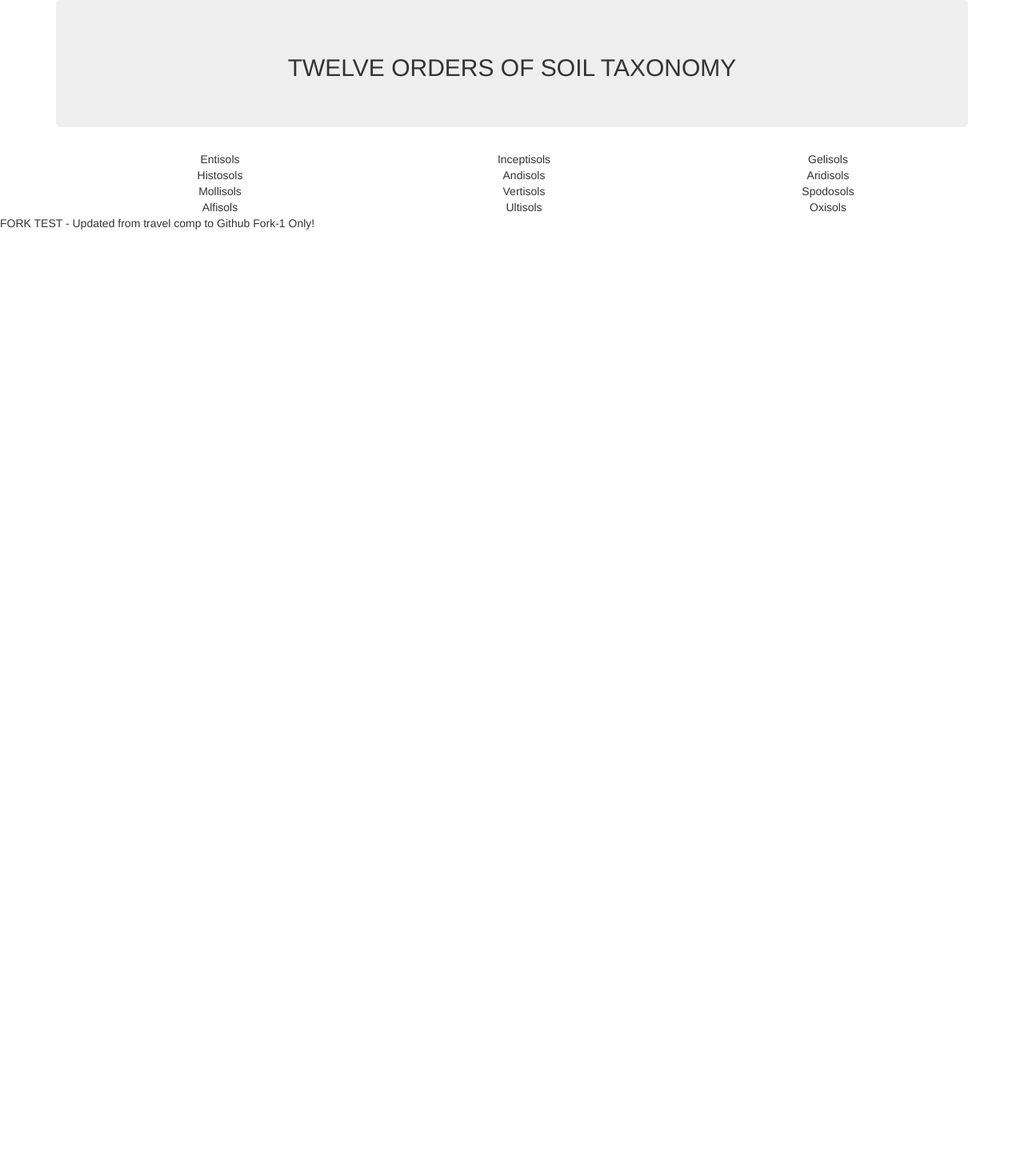
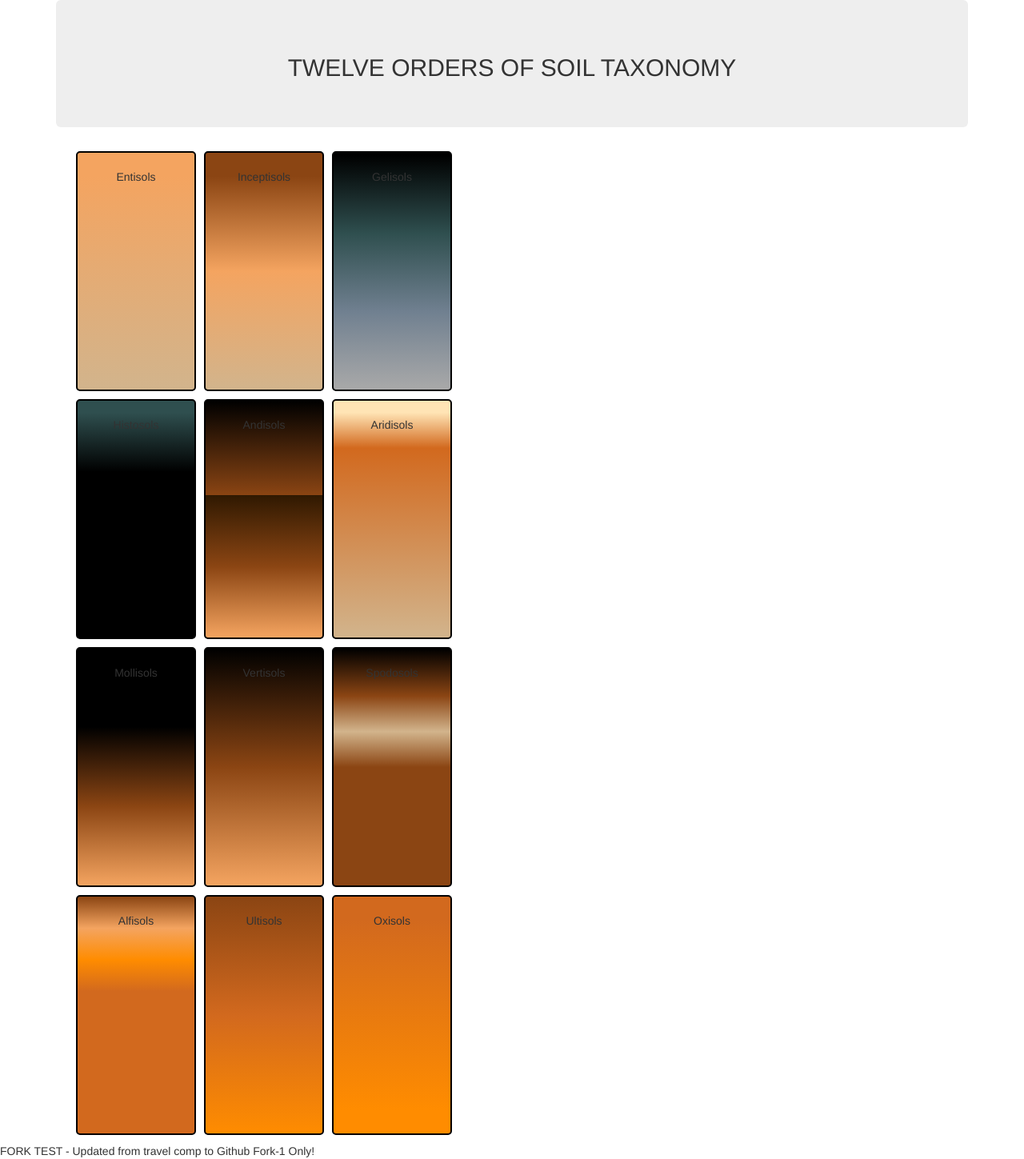
Before and after one commit to planetirf/xsite, a Django app: a page that uses mysite2/soils/templates/soils/soil_view.html in a window 1280 px wide. Shown: the whole page at 80% size. Before the commit the page ends 287 px from the top, so only its background shows below. Run offline with Django 3.2, Linux system fonts and the light colour scheme; some libraries are stand-ins or nearby versions.

Commit message:
html mockup w/ orders.css

```diff
--- a/mysite2/soils/templates/soils/soil_view.html
+++ b/mysite2/soils/templates/soils/soil_view.html
@@ -8,7 +8,52 @@
 <script src="https://maxcdn.bootstrapcdn.com/bootstrap/3.3.5/js/bootstrap.min.js"></script>
 </head>
 
-
+<style>
+ .order {
+   border-radius: 5px;
+   border: 2px solid #000;
+   padding: 20px;
+   width: 150px;
+   height: 300px;
+   margin: 0 0 10px 10px;
+ }
+ #Entisols {
+   background: linear-gradient(sandybrown 10%, tan);
+ }
+ #Inceptisols {
+   background: linear-gradient(saddlebrown 10%, sandybrown 50%, tan);
+ }
+ #Gelisols {
+   background: linear-gradient(black 1%, darkslategray, slategray, darkgrey);
+ }
+ #Histosols {
+   background: linear-gradient(darkslategray 5%, black 30%);
+ }
+ #Andisols {
+   background: linear-gradient(black, saddlebrown 40%, rgb(48, 25, 1) 20px, saddlebrown, sandybrown);
+ }
+ #Aridisols {
+   background: linear-gradient(moccasin 5%, chocolate 20%, tan);
+ }
+ #Mollisols {
+   background: linear-gradient(black 33%, saddlebrown, sandybrown);
+ }
+ #Vertisols {
+   background: linear-gradient(black, saddlebrown, sandybrown);
+ }
+ #Spodosols {
+   background: linear-gradient(black, saddlebrown 20%, tan, saddlebrown 50%);
+ }
+ #Alfisols {
+   background: linear-gradient(saddlebrown, sandybrown, darkorange, chocolate 40%);
+ }
+ #Ultisols {
+   background: linear-gradient(saddlebrown, chocolate, darkorange);
+ }
+ #Oxisols {
+   background: linear-gradient(chocolate 10%, darkorange 90%);
+ }
+</style>
 
 
 <section class="container">
@@ -16,47 +61,47 @@
 <h2> TWELVE ORDERS OF SOIL TAXONOMY </h2>
   </div>
   <div class="container text-center" id="firstrow">
-  <div class=" col-sm-4">
+  <div class="order col-sm-4" id='Entisols'>
     Entisols
   </div>
-  <div class=" col-sm-4">
+  <div class="order col-sm-4" id='Inceptisols'>
     Inceptisols
   </div>
-  <div class=" col-sm-4">
+  <div class="order col-sm-4" id='Gelisols'>
     Gelisols
   </div>
 </div>
 <div class="container text-center" id="secondrow">
-<div class=" col-sm-4">
+<div class="order col-sm-4" id='Histosols'>
   Histosols
 </div>
-<div class=" col-sm-4">
+<div class="order col-sm-4" id='Andisols'>
   Andisols
 </div>
-<div class=" col-sm-4">
+<div class="order col-sm-4" id='Aridisols'>
   Aridisols
 </div>
 </div>
 <div class="container text-center" id="thirdrow">
-<div class=" col-sm-4">
+<div class="order col-sm-4" id='Mollisols'>
   Mollisols
 </div>
-<div class=" col-sm-4">
+<div class="order col-sm-4"f id='Vertisols'>
   Vertisols
 </div>
-<div class=" col-sm-4">
+<div class="order col-sm-4" id='Spodosols'>
   Spodosols
 
 </div>
 </div>
 <div class="container text-center" id="fourthrow">
-<div class=" col-sm-4">
+<div class="order col-sm-4" id='Alfisols'>
   Alfisols
 </div>
-<div class=" col-sm-4">
+<div class="order col-sm-4" id='Ultisols'>
   Ultisols
 </div>
-<div class=" col-sm-4">
+<div class="order col-sm-4" id='Oxisols'>
   Oxisols
 </div>
 </div>
```
